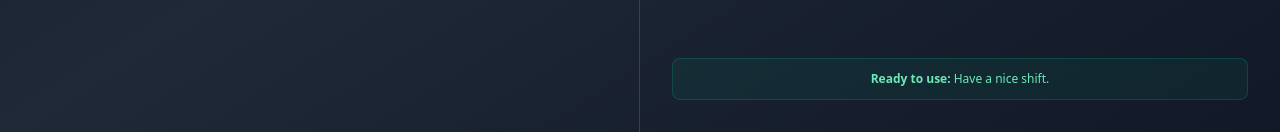
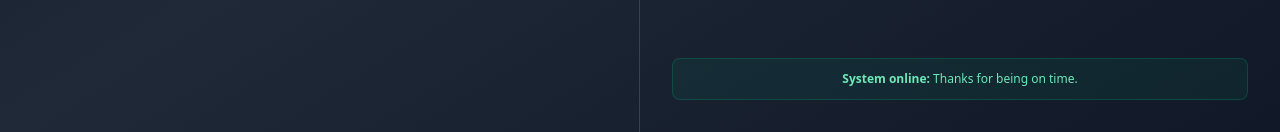
Before and after one commit to IvyAndersen/employee-time-kiosk, a React (Vite) app: page / in a window 1280 px wide. Shown: the part 668-800 px from the top of the page. Built offline with nearby package versions, Linux system fonts and the light colour scheme; no server answers.

Commit message:
Update configuration notice message in App.jsx

```diff
--- a/src/App.jsx
+++ b/src/App.jsx
@@ -365,7 +365,7 @@ const EmployeeKiosk = () => {
         {/* Configuration Notice */}
         <div className="mt-4 p-3 bg-emerald-600/10 border border-emerald-600/30 rounded-lg">
           <p className="text-emerald-300 text-xs text-center">
-            <strong>Ready to use:</strong> Have a nice shift.
+            <strong>System online:</strong> Thanks for being on time.
           </p>
         </div>
       </div>
```
